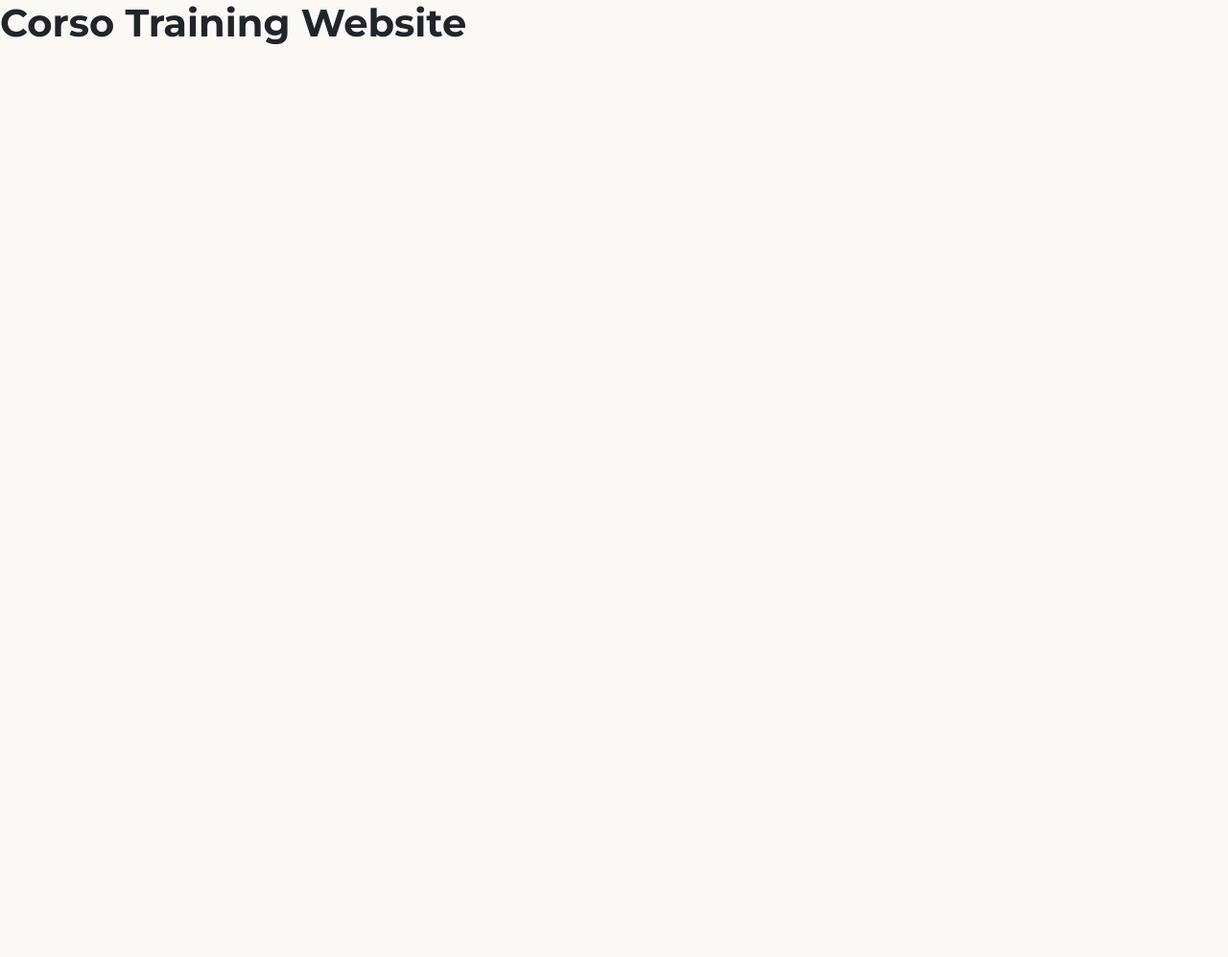
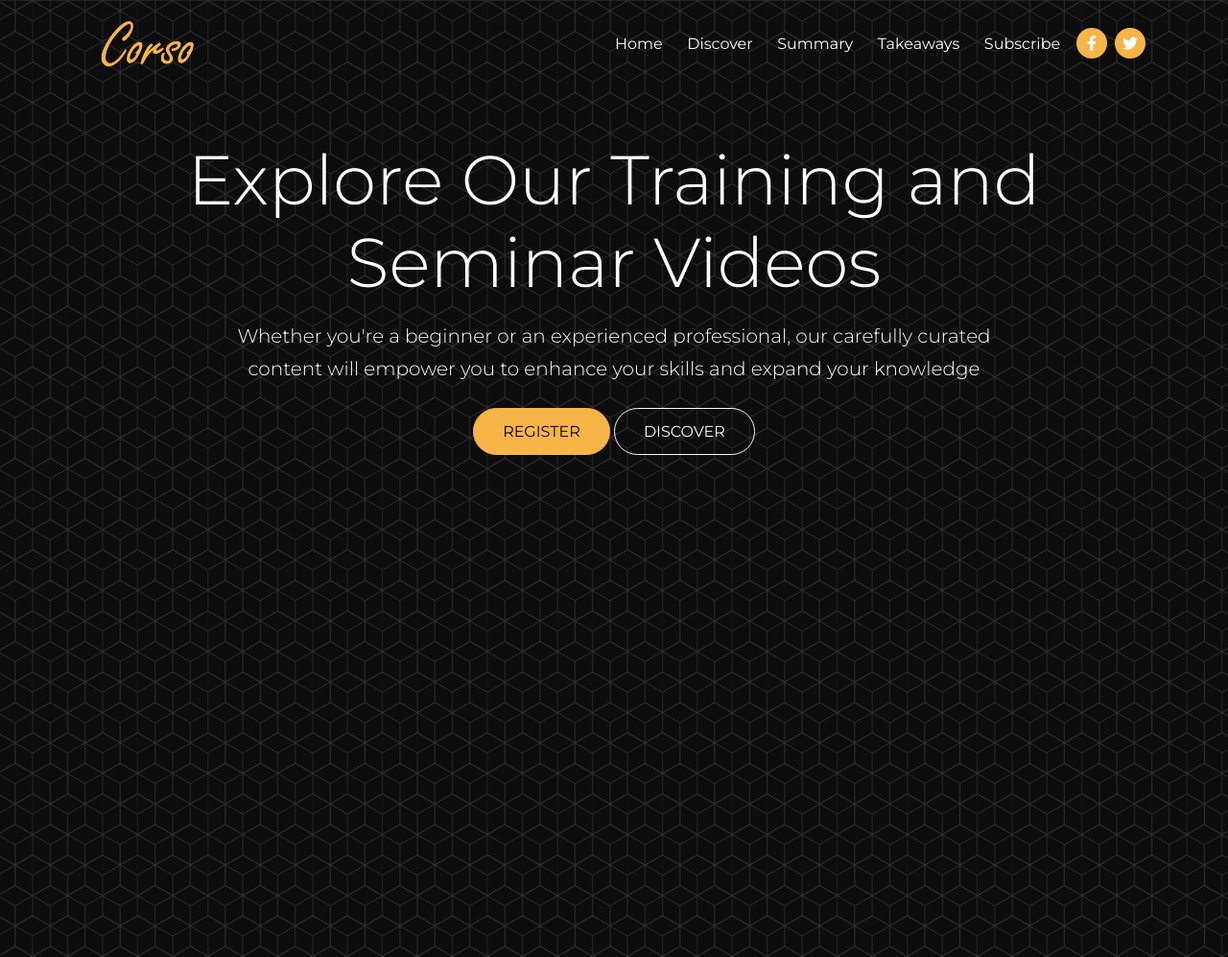
Before and after one commit to isomiddin7/bootstrap-project-2, a website: page index.html in a window 1280 px wide. Shown: the top 997 px of the page at 96% size. Before the commit the page ends 800 px from the top, so only its background shows below. Drawn offline with nearby package versions, Linux system fonts and the light colour scheme; files that its build step writes are made by us from their sources.

Commit message:
Navbar and header parts are done

```diff
--- a/index.html
+++ b/index.html
@@ -4,9 +4,12 @@
 		<meta charset="UTF-8" />
 		<meta http-equiv="X-UA-Compatible" content="IE=edge" />
 		<meta name="viewport" content="width=device-width, initial-scale=1.0" />
-    <link rel="preconnect" href="https://fonts.googleapis.com">
-    <link rel="preconnect" href="https://fonts.gstatic.com" crossorigin>
-    <link href="https://fonts.googleapis.com/css2?family=Montserrat:wght@300;400;500;600;700&display=swap" rel="stylesheet">
+		<link rel="preconnect" href="https://fonts.googleapis.com" />
+		<link rel="preconnect" href="https://fonts.gstatic.com" crossorigin />
+		<link
+			href="https://fonts.googleapis.com/css2?family=Montserrat:wght@300;400;500;600;700&display=swap"
+			rel="stylesheet"
+		/>
 		<link rel="stylesheet" href="css/font-awesome.css" />
 		<link rel="stylesheet" href="css/bootstrap.css" />
 		<link rel="stylesheet" href="css/styles.css" />
@@ -14,7 +17,84 @@
 		<title>Corso Training</title>
 	</head>
 	<body>
-    <h1>Corso Training Website</h1>
+		<!-- Navbar -->
+		<nav class="navbar navbar-expand-lg fixed-top navbar-dark">
+			<div class="container">
+				<a href="index.html" class="navbar-brand">
+					<img src="images/logo.png" alt="" width="150" />
+				</a>
+				<button
+					class="navbar-toggler"
+					type="button"
+					data-bs-toggle="collapse"
+					data-bs-target="#navbarNavDropdown"
+					aria-controls="navbarNavDropdown"
+					aria-expanded="false"
+					aria-label="Toggle navigation"
+				>
+					<span class="navbar-toggler-icon"></span>
+				</button>
+				<div class="collapse navbar-collapse" id="navbarNavDropdown">
+					<ul class="navbar-nav ms-auto">
+						<li class="nav-item">
+							<a class="nav-link" aria-current="page" href="#home">Home</a>
+						</li>
+						<li class="nav-item">
+							<a class="nav-link" href="#discover">Discover</a>
+						</li>
+						<li class="nav-item">
+							<a class="nav-link" href="#summary">Summary</a>
+						</li>
+						<li class="nav-item">
+							<a class="nav-link" href="#takeaways">Takeaways</a>
+						</li>
+						<li class="nav-item">
+							<a class="nav-link" href="#subscribe">Subscribe</a>
+						</li>
+					</ul>
+					<span class="nav-item">
+						<span class="fa-stack">
+							<a href="#">
+								<i class="fas fa-circle fa-stack-2x"></i>
+								<i class="fab fa-facebook-f fa-stack-1x text-white"></i>
+							</a>
+						</span>
+					</span>
+					<span class="nav-item">
+						<span class="fa-stack">
+							<a href="#">
+								<i class="fas fa-circle fa-stack-2x"></i>
+								<i class="fab fa-twitter fa-stack-1x text-white"></i>
+							</a>
+						</span>
+					</span>
+				</div>
+			</div>
+		</nav>
+
+		<!-- Header -->
+		<header class="header py-7 vh-100">
+			<div class="container">
+				<div class="row mb-5 text-center">
+					<div class="col-12 text-container">
+						<h1 class="display-2 text-white mt-3">
+							Explore Our Training and Seminar Videos
+						</h1>
+						<p class="lead text-white w-75 m-auto mb-4">
+							Whether you're a beginner or an experienced professional, our
+							carefully curated content will empower you to enhance your skills
+							and expand your knowledge
+						</p>
+						<a href="#register" class="btn btn-primary text-uppercase">
+							Register
+						</a>
+						<a href="#discover" class="btn btn-outline-light text-uppercase">
+							Discover
+						</a>
+					</div>
+				</div>
+			</div>
+		</header>
 
 		<script src="js/bootstrap.bundle.min.js"></script>
 		<script src="js/script.js"></script>
--- a/scss/styles.scss
+++ b/scss/styles.scss
@@ -0,0 +1,11 @@
+.header {
+    min-height: 1000px;
+    background: linear-gradient(to bottom right, rgba(0,0,0,0.8), rgba(0,0,0,0.8)), url(../images/header-background.jpg) center center no-repeat;
+    background-size: cover;
+}
+
+@media(max-width: 992px) {
+    .navbar {
+        background: var(--bs-dark);
+    }
+}
```
Lines whose indentation alone changed are shown as unchanged.
